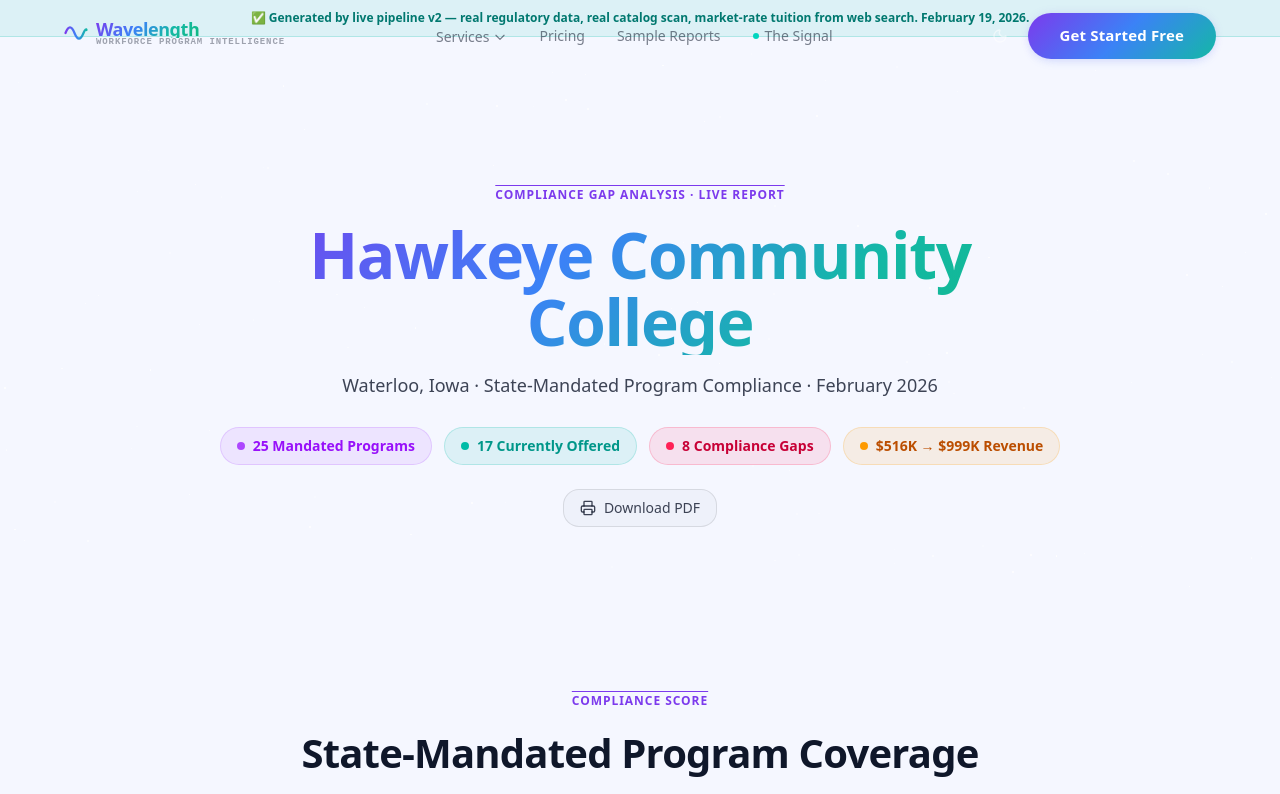
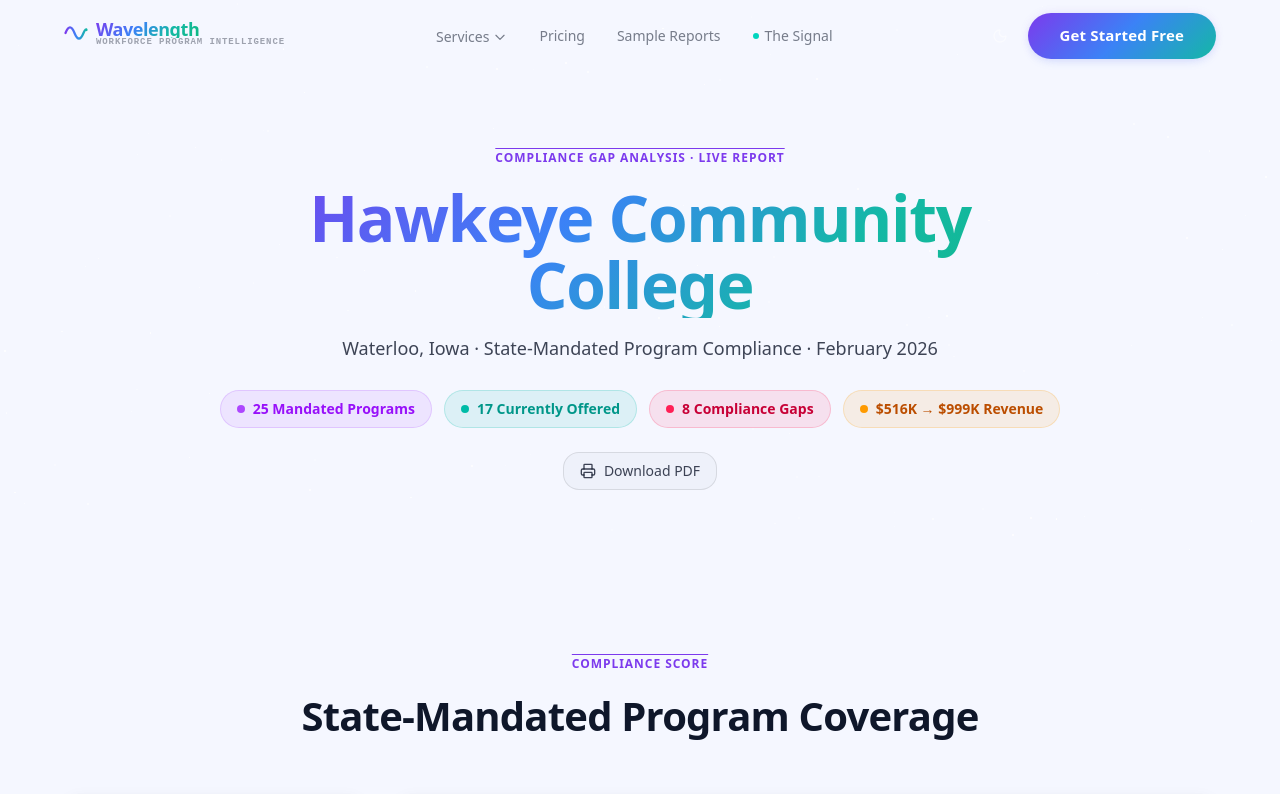
Before and after one commit to wspanic201/workforce-intelligence, a Next.js app: page /report/hawkeye-gap-audit in a window 1280 px wide. Shown: the top 794 px of the page. Built offline with nearby package versions, Linux system fonts and the light colour scheme.

Commit message:
Remove notification banners from demo reports

```diff
--- a/app/report/hawkeye-gap-audit/page.tsx
+++ b/app/report/hawkeye-gap-audit/page.tsx
@@ -359,13 +359,6 @@ export default function HawkeyeGapAuditPage() {
 
   return (
     <div className="overflow-x-hidden bg-theme-page">
-
-      {/* ═══════════ LIVE DATA BANNER ═══════════ */}
-      <div className="w-full bg-teal-500/10 border-b border-teal-500/20 py-2.5 px-4 text-center">
-        <p className="text-xs font-semibold text-teal-700 dark:text-teal-400">
-          ✅ Generated by live pipeline v2 — real regulatory data, real catalog scan, market-rate tuition from web search. February 19, 2026.
-        </p>
-      </div>
 
       {/* ═══════════ A. HERO ═══════════ */}
       <section className="relative min-h-[60vh] flex items-center justify-center pt-32 lg:pt-36 pb-16">
--- a/app/report/valencia-grant-scan/page.tsx
+++ b/app/report/valencia-grant-scan/page.tsx
@@ -281,13 +281,6 @@ const deadlineCalendar = [
 export default function ValenciaGrantScanPage() {
   return (
     <div className="overflow-x-hidden bg-theme-page">
-      {/* ═══════════ LIVE DATA BANNER ═══════════ */}
-      <div className="w-full bg-teal-500/10 border-b border-teal-500/20 py-2.5 px-4 text-center">
-        <p className="text-xs font-semibold text-teal-700 dark:text-teal-400">
-          ✅ Generated by live pipeline — real Grants.gov data, AI-scored fit analysis, competitive intelligence research. February 19, 2026.
-        </p>
-      </div>
-
       {/* ═══════════ A. HERO ═══════════ */}
       <section className="relative min-h-[60vh] flex items-center justify-center pt-32 lg:pt-36 pb-16">
         <Stars count={120} />
```
